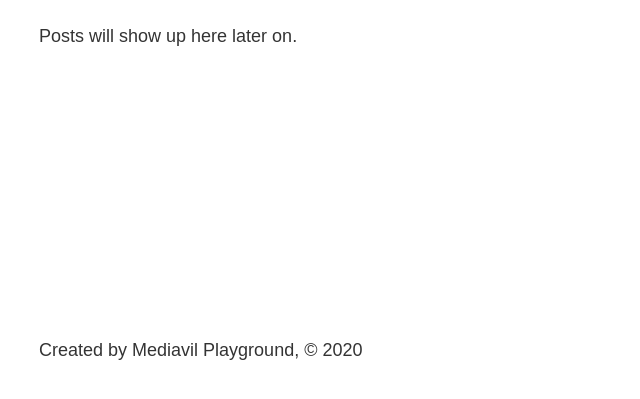
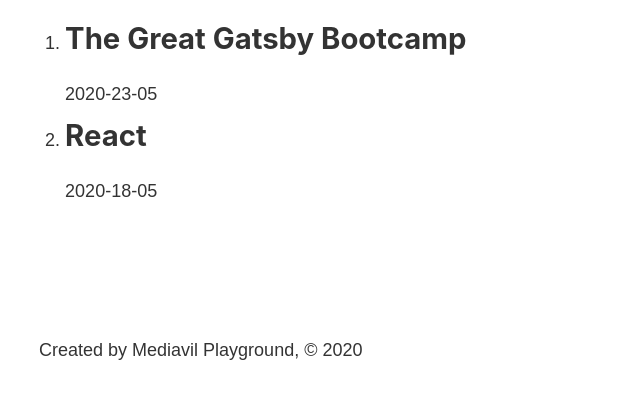
Before and after one commit to meekeeboose/gatsby-hello-starter, a Gatsby site: page /blog in a window 1280 px wide. Shown: the part 393-792 px from the top of the page, without its empty margins (244-884 px from the left). Built offline with nearby package versions, Linux system fonts and the light colour scheme; Gatsby itself is replaced by a stand-in of ours.

Commit message:
dynamic blog content from markdown

```diff
--- a/gatsby-config.js
+++ b/gatsby-config.js
@@ -19,5 +19,6 @@
         path: `${__dirname}/src/pages/`,
       },
     },
+    "gatsby-transformer-remark",
   ],
 }
--- a/package.json
+++ b/package.json
@@ -17,6 +17,7 @@
     "gatsby": "^2.21.37",
     "gatsby-plugin-sass": "^2.3.2",
     "gatsby-source-filesystem": "^2.3.8",
+    "gatsby-transformer-remark": "^2.8.13",
     "node-sass": "^4.14.1",
     "react": "^16.12.0",
     "react-dom": "^16.12.0"
--- a/src/pages/blog.js
+++ b/src/pages/blog.js
@@ -1,12 +1,37 @@
 import React from "react"
+import { graphql, useStaticQuery } from "gatsby"
 
 import Layout from "./components/layout"
 
 const BlogPage = () => {
+  const data = useStaticQuery(graphql`
+    query {
+      allMarkdownRemark {
+        edges {
+          node {
+            frontmatter {
+              title
+              date
+            }
+          }
+        }
+      }
+    }
+  `)
+
   return (
     <Layout>
       <h1>Blog</h1>
-      <p>Posts will show up here later on.</p>
+      <ol>
+        {data.allMarkdownRemark.edges.map(edge => {
+          return (
+            <li>
+              <h2>{edge.node.frontmatter.title}</h2>
+              <p>{edge.node.frontmatter.date}</p>
+            </li>
+          )
+        })}
+      </ol>
     </Layout>
   )
 }
```
Also changed, not shown: 1 other file.
